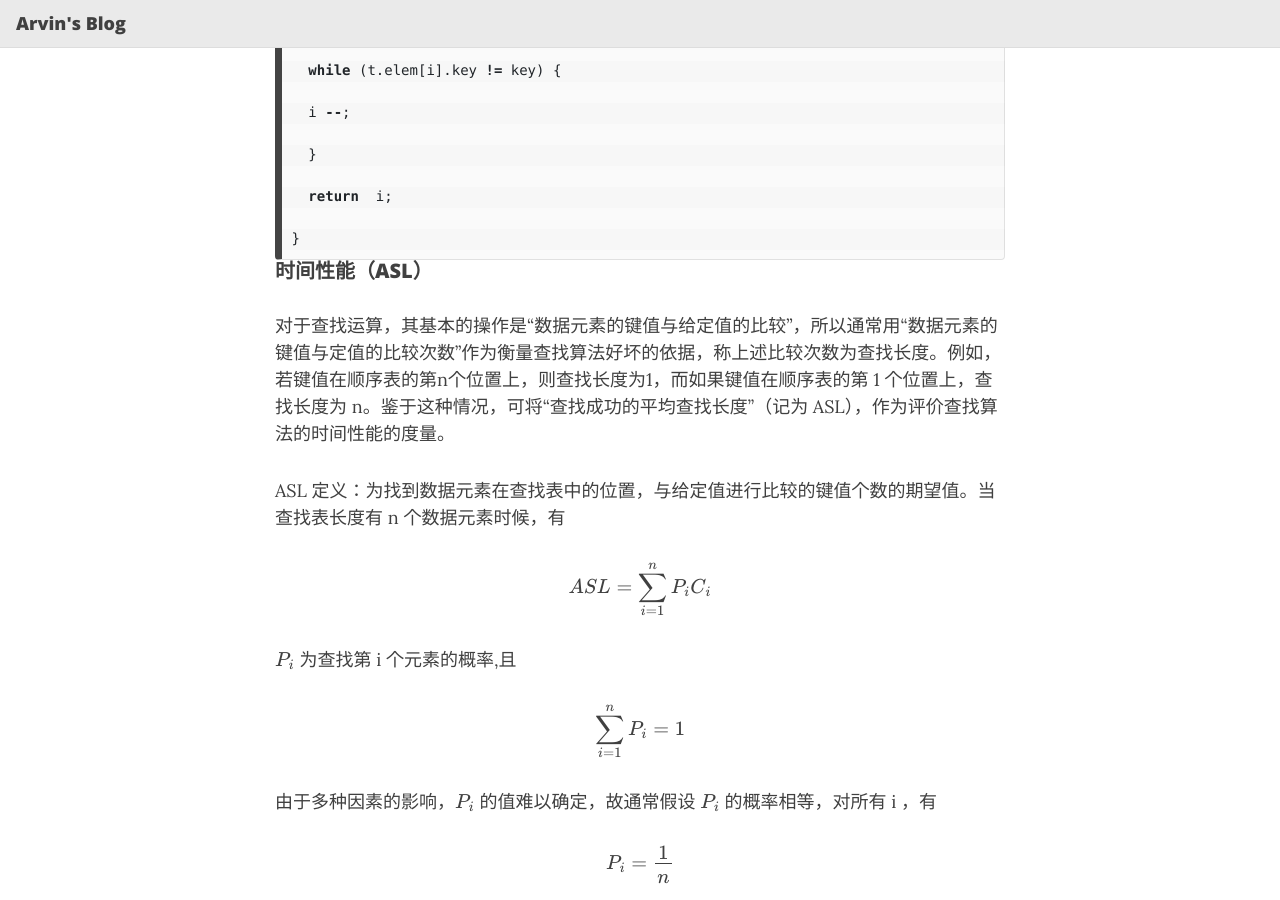
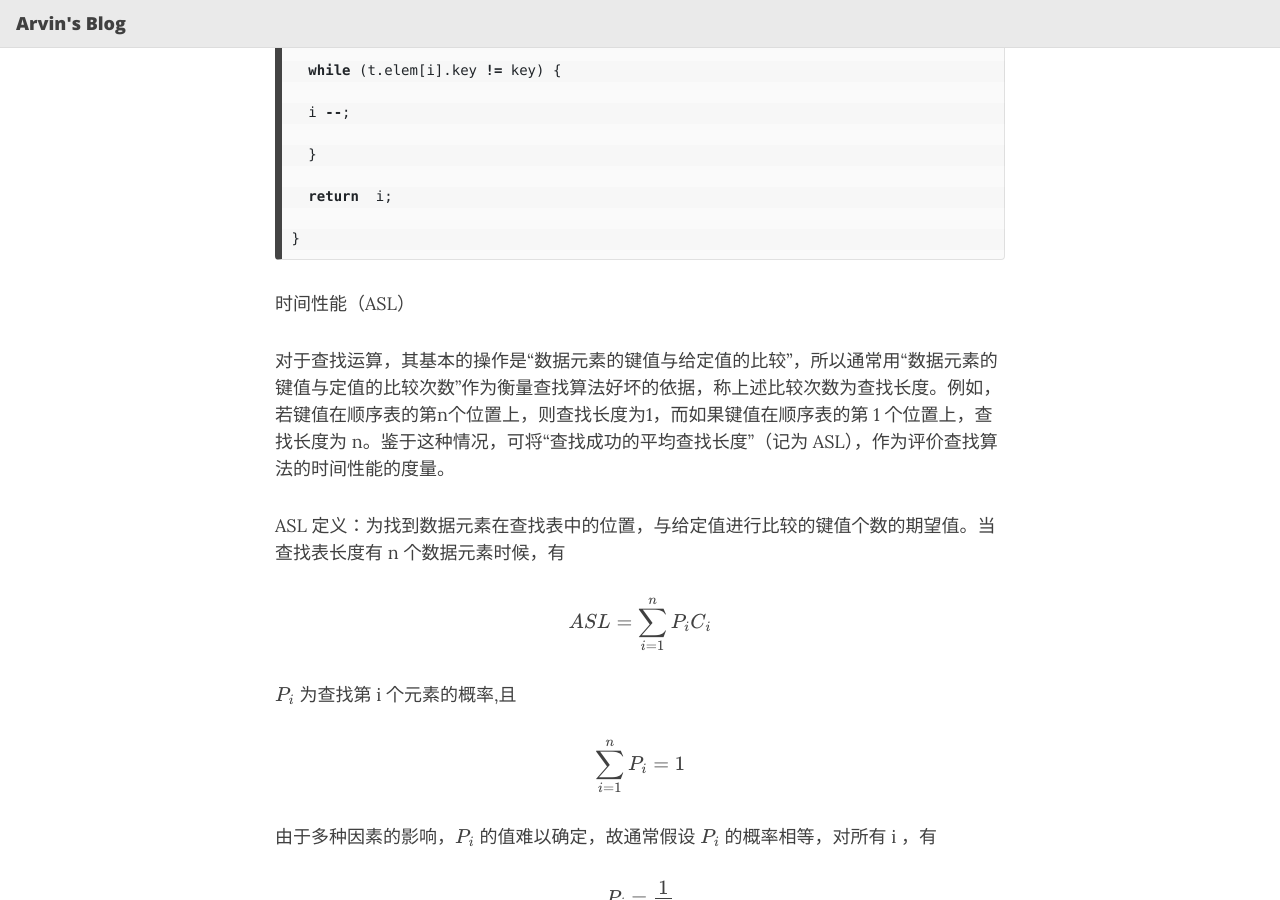
Before and after one commit to wangpf1024/ittarvin.github.io.expired, a Jekyll site: the page built from _posts/2022-05-25-search.md, in a window 1280 px wide and 900 px high, scrolled down 1170 px. Built offline with Jekyll 4.4.1, drawn with Linux system fonts in a browser that asks for light colours; nearby versions of some CDN libraries; formulas are drawn with MathJax 3.

````diff
--- a/_posts/2022-05-25-search.md
+++ b/_posts/2022-05-25-search.md
@@ -45,7 +45,7 @@ static   int   searchSqTable(SeqTable t,int key){
 ```
 
 
-### 时间性能（ASL）
+时间性能（ASL）
 
 对于查找运算，其基本的操作是“数据元素的键值与给定值的比较”，所以通常用“数据元素的键值与定值的比较次数”作为衡量查找算法好坏的依据，称上述比较次数为查找长度。例如，若键值在顺序表的第n个位置上，则查找长度为1，而如果键值在顺序表的第 1 个位置上，查找长度为 n。鉴于这种情况，可将“查找成功的平均查找长度”（记为 ASL），作为评价查找算法的时间性能的度量。
 
````
